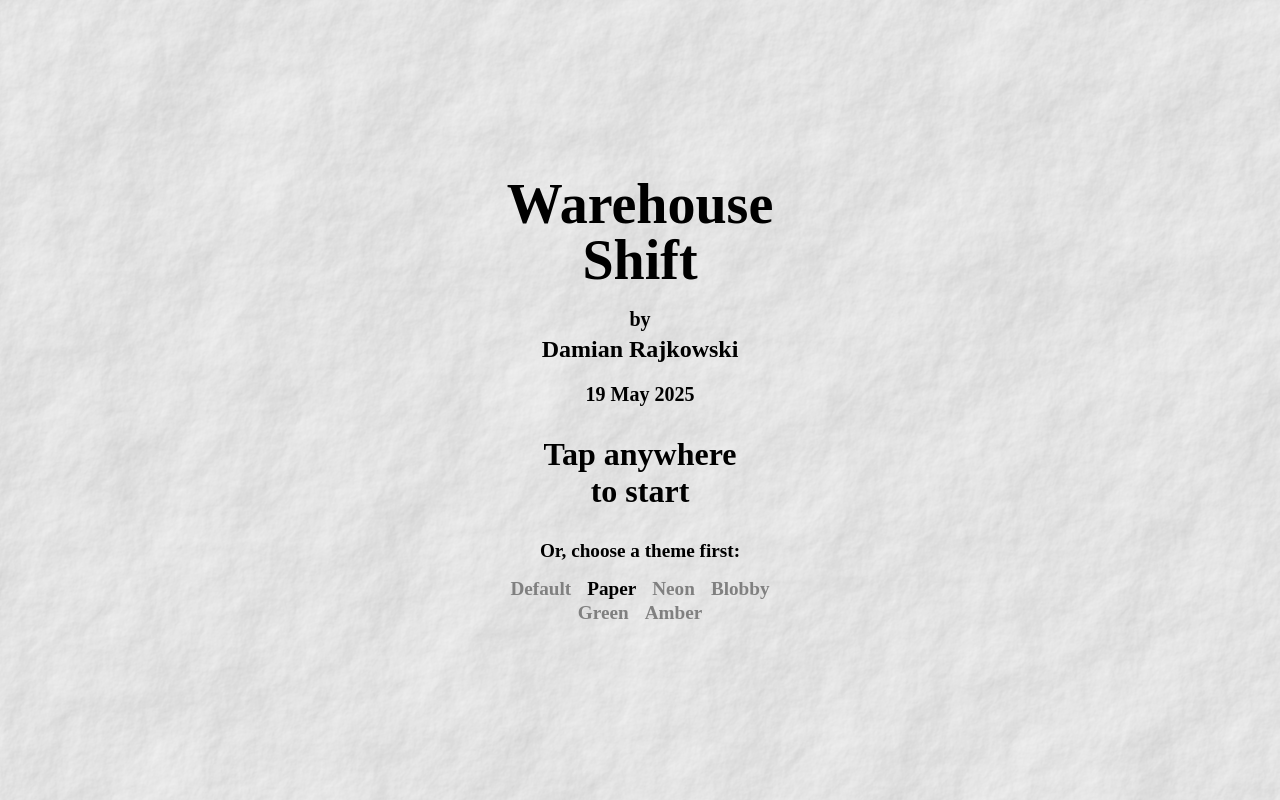
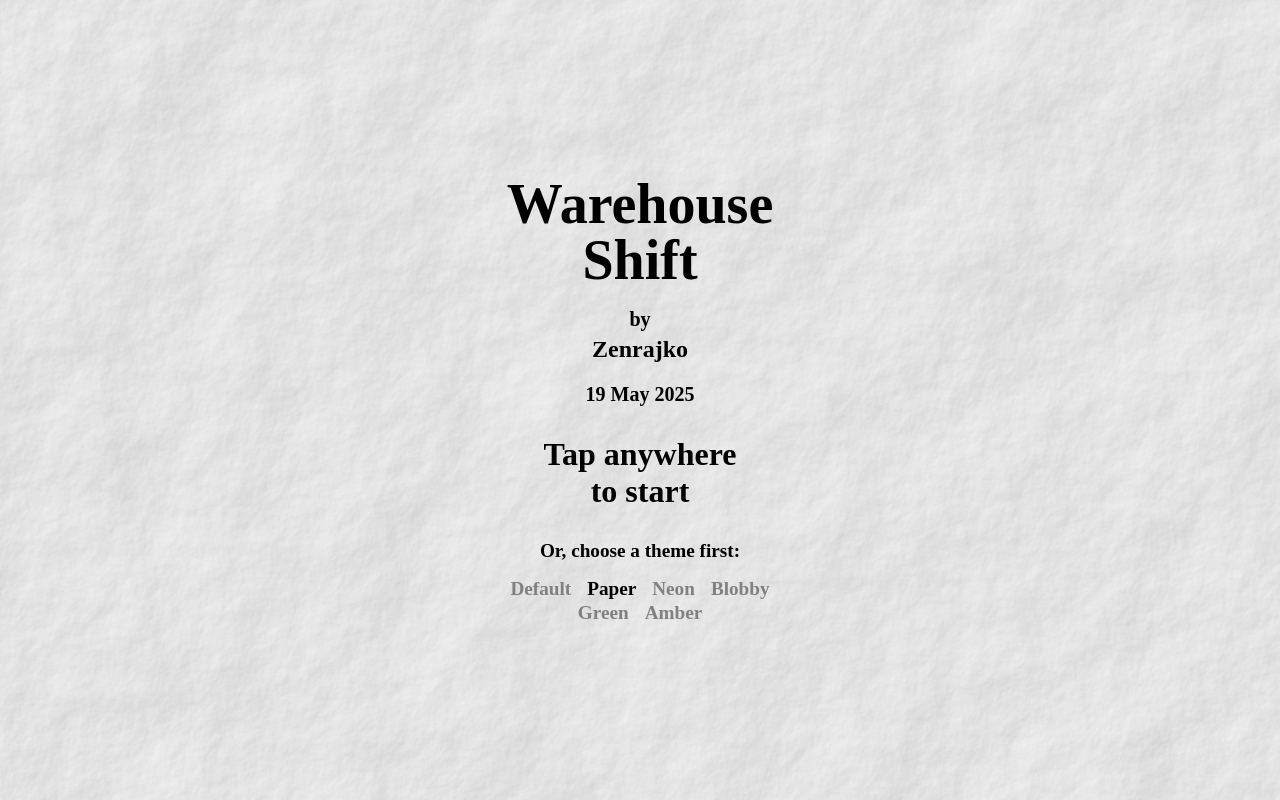
Before and after one commit to ZenRajko/warehouse-shift, a React (Create React App) app: page / in a window 1280 px wide. Shown: the top 800 px of the page. Built offline with nearby package versions, Linux system fonts and the light colour scheme; a web font is replaced by a local one.

Commit message:
Resolve build issues to bring up to date

```diff
--- a/package.json
+++ b/package.json
@@ -1,6 +1,6 @@
 {
   "name": "warehouse-shift",
-  "homepage": "https://ZenRajko.github.io/warehouse-shift/",
+  "homepage": "https://Zenrajko.github.io/warehouse-shift/",
   "description": "A stacking game in the style of chalk drawings.",
   "version": "0.1.0",
   "private": true,
--- a/src/App.tsx
+++ b/src/App.tsx
@@ -195,7 +195,7 @@ const App: React.FC = () => {
         <div className="title">Warehouse<br></br>Shift</div>
         <div className="title-overlay">Warehouse<br></br>Shift</div>
         <div className="by">by</div>
-        <div className="name">Damian Rajkowski</div>
+        <div className="name">Zenrajko</div>
         <div className="date">19 May 2025</div>
         <div className="tap-me">Tap anywhere<br></br>to start</div>
         <div className="theme-title">Or, choose a theme first:</div>
@@ -205,6 +205,7 @@ const App: React.FC = () => {
       {(page === Page.Intro || page === Page.Info) &&
         (<div className="title-page fade-in">
           <div className="title">Warehouse<br></br>Shift</div>
+          <div className="name">by Zenrajko</div>
           <div className="instructions-title">Instructions</div>
           <div className="instructions">
             <p>
@@ -283,7 +284,7 @@ const App: React.FC = () => {
           <button title="Restart" onClick={() => restartGame()}>
             <FontAwesomeIcon icon={faRotate} className="social-icon" /></button>
           <button title="GitHub Page" onClick={() => {
-            window.open("https://github.com/ZenRajko/warehouse-shift", "_blank");
+            window.open("https://github.com/Zenrajko/warehouse-shift", "_blank");
           }
           }><FontAwesomeIcon icon={faGithub} className="social-icon" /></button>
           <button title="Info" onClick={() => {
```
Also changed, not shown: 21 other files (tests, documents, lock files or other folders).
